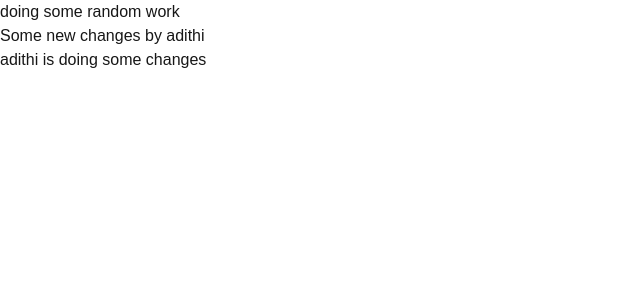
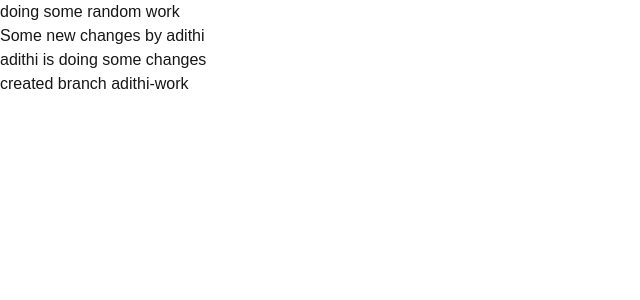
Before and after one commit to ananyasbhat09/NutriCart, a Next.js app: page / in a window 1280 px wide. Shown: the top 300 px of the page, without its empty margins (0-640 px from the left). Built offline with nearby package versions, Linux system fonts and the light colour scheme.

Commit message:
created a branch

```diff
--- a/app/page.js
+++ b/app/page.js
@@ -8,7 +8,8 @@ export default function Home() {
    </div>
  <div> Some new changes by adithi</div>
  <p>adithi is doing some changes</p>
+
+   <p>created branch adithi-work</p>
     </div>
-
   );
 }
```
